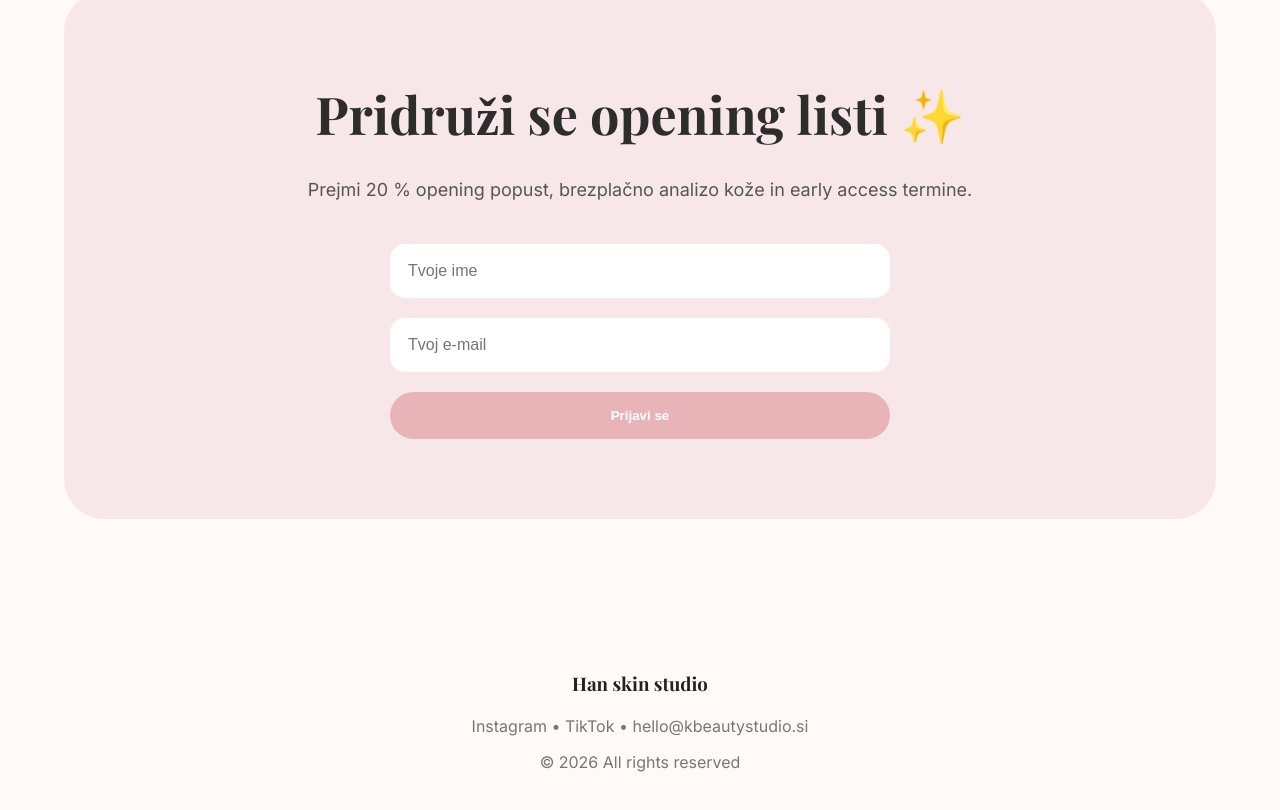
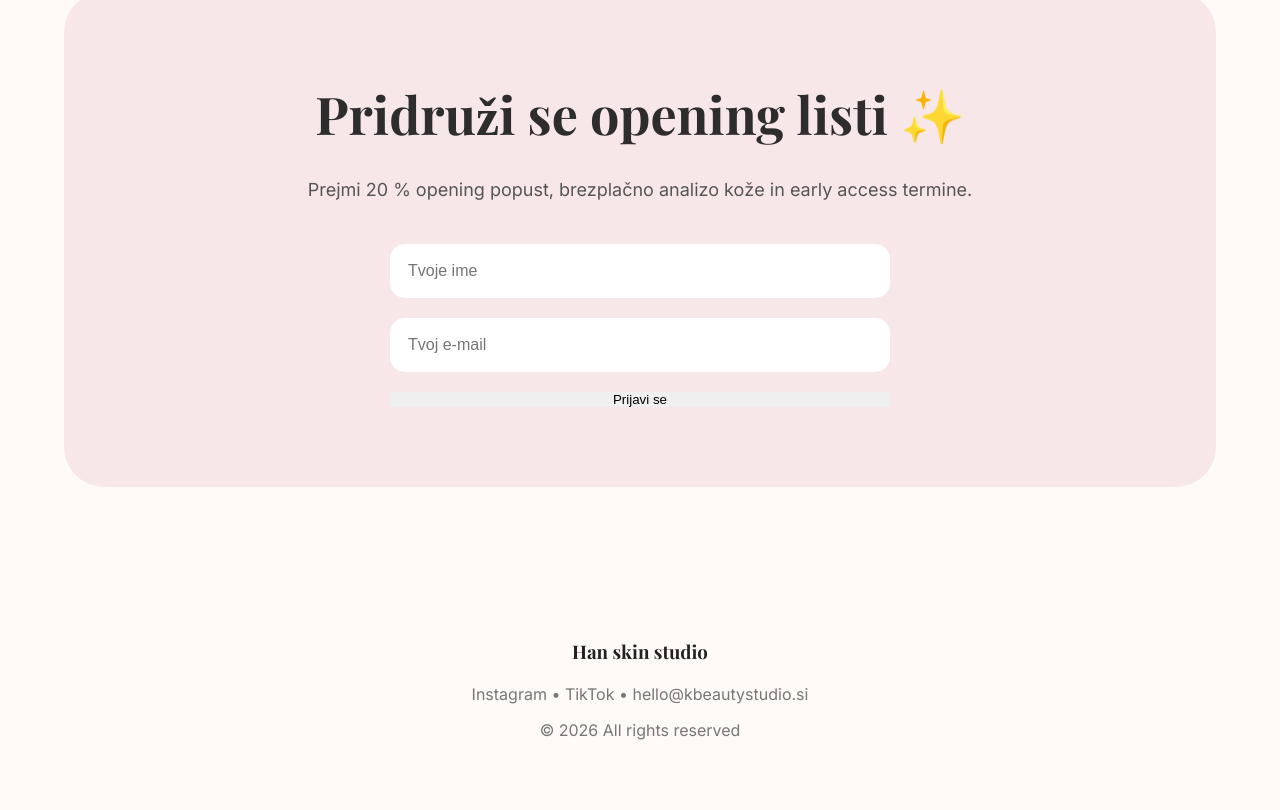
Before and after one commit to nikzerjav/kbeauty-landing-page, a plain HTML site: page index.html in a window 1280 px wide. Shown: the part 3606-4416 px from the top of the page. Drawn offline with nearby package versions, Linux system fonts and the light colour scheme.

Commit message:
Add files via upload

```diff
--- a/index.html
+++ b/index.html
@@ -600,7 +600,7 @@
           required
         >
 
-        <button type="submit" class="btn btn-primary">
+        <button type="submit" >
           Prijavi se
         </button>
 
```
